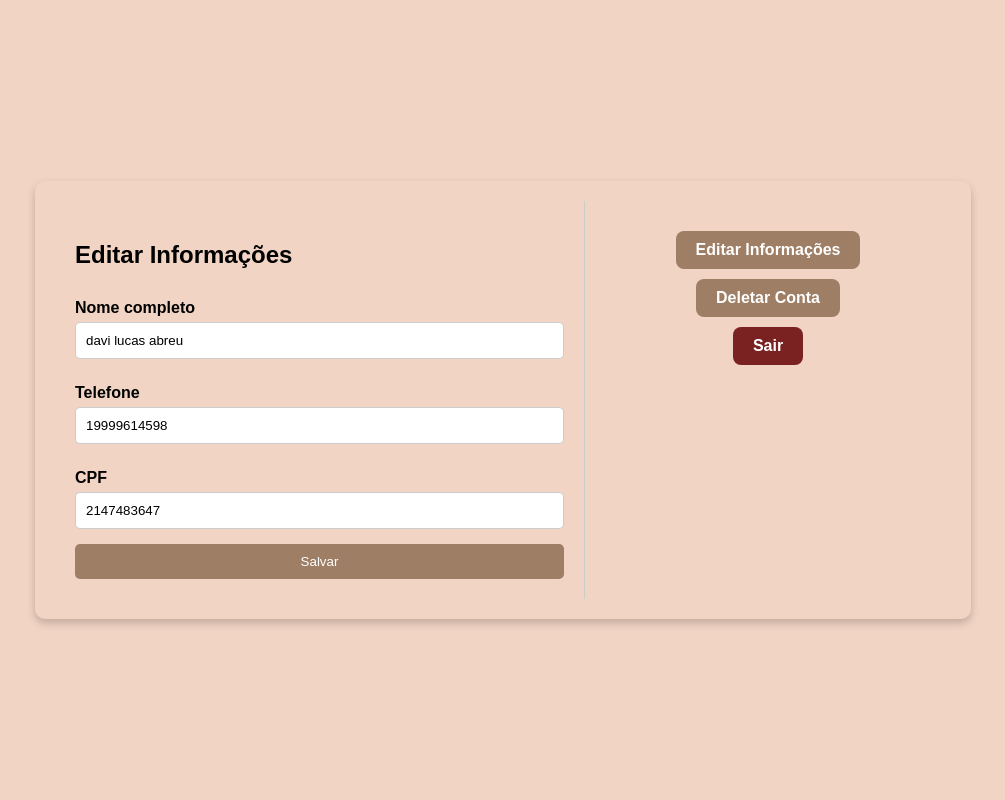
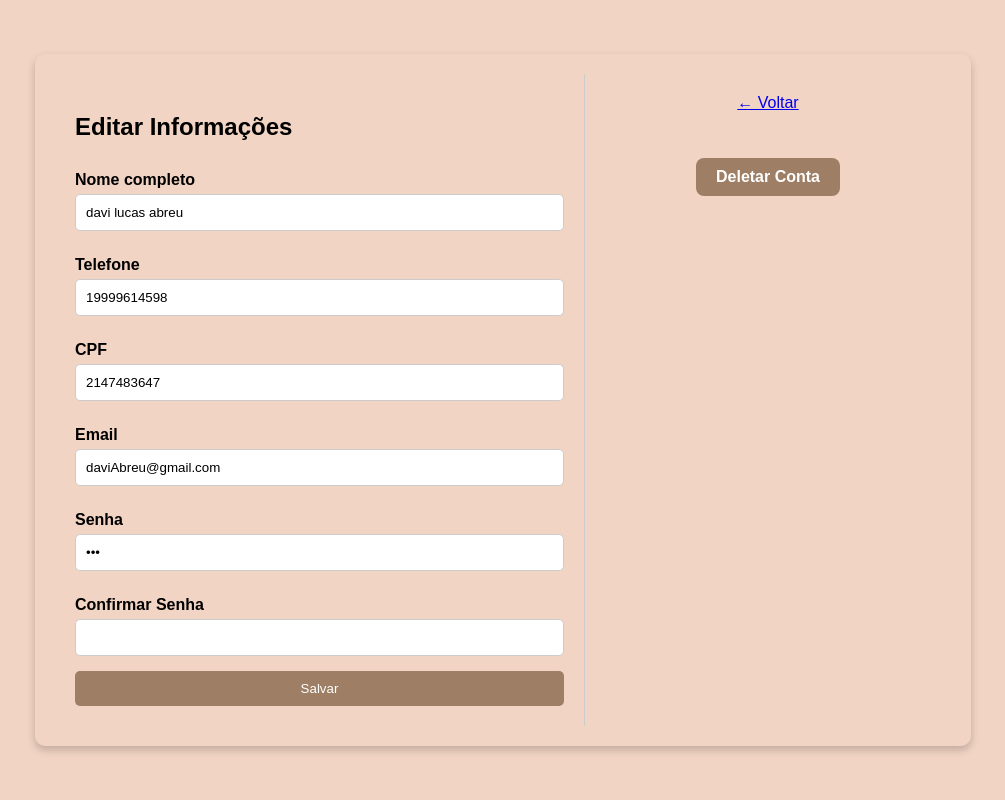
Before and after one commit to SraBanach/Plataforma-de-agendamento, a PHP site: page /usuario-editar.php in a window 1280 px wide. Shown: the whole page, without its empty margins (137-1142 px from the left). Run offline with PHP 8.4, Linux system fonts and the light colour scheme; a user stored in the database is signed in; data comes from the database, SQL or seed files in the repository.

Commit message:
menu-usuario

```diff
--- a/assets/css/telaUsuario.css
+++ b/assets/css/telaUsuario.css
@@ -86,15 +86,3 @@ body {
 .botaoEditar:hover, .botaoDeletar:hover, .botaoAgendamentos:hover {
     background-color: #cc958b;
 }
-
-.botaoLogout{
-    display: inline-block;
-    background-color: #7a2222;
-    color: white;
-    padding: 10px 20px;
-    text-decoration: none;
-    border-radius: 8px;
-    font-weight: bold;
-    margin-top: 10px;
-    transition: background-color 0.3s;
-}
--- a/includes/header.php
+++ b/includes/header.php
@@ -59,6 +59,7 @@ session_start(); // <-- INICIA A
                 <a href="telaUsuario.php" class="btn btn-outline-primary rounded-pill">
                     Olá, <?= $_SESSION['usuario_nome'] ?> 👋
                 </a>
+                <a class="botaoLogout" href="logout.php">Sair</a>
             <?php else: ?>
                 <a href="telaLogin.php" class="btn btn-outline-primary rounded-pill">
                     Login
--- a/includes/menu-usuario.php
+++ b/includes/menu-usuario.php
@@ -4,11 +4,17 @@ $paginaAtual = basename($_SERVER['PHP_SELF']);
 
 <?php if (isset($_SESSION['usuario_id'])): ?>
     <div class="menu-usuario">
+        <!-- Botão de Voltar (sempre aparece) -->
+        <a class="botaoVoltar" href="telaServico.php">← Voltar</a>
+        <br>
+        <br>
+
+        <!-- Só exibe "Meus Agendamentos" se não estiver na tela de edição -->
         <?php if ($paginaAtual !== 'usuario-editar.php'): ?>
             <a class="botaoAgendamentos" href="meusAgendamentos.php">Meus Agendamentos</a>
+            <a class="botaoEditar" href="usuario-editar.php">Editar Informações</a>
         <?php endif; ?>
-        <a class="botaoEditar" href="usuario-editar.php">Editar Informações</a>
+
         <a class="botaoDeletar" href="deletar-usuario.php">Deletar Conta</a>
-        <a class="botaoLogout" href="logout.php">Sair</a>
     </div>
 <?php endif; ?>
--- a/usuario-editar.php
+++ b/usuario-editar.php
@@ -7,9 +7,15 @@ $user = 'root';
 $password = '';
 $banco = new PDO($dsn, $user, $password);
 
-// Buscar dados do usuário logado
 $id_usuario = $_SESSION['usuario_id'];
-$busca = $banco->prepare("SELECT * FROM tb_cad_usuario WHERE id_usuario = :id");
+
+// Buscar dados do usuário juntando tb_cad_usuario e tb_login
+$busca = $banco->prepare("
+    SELECT u.*, l.email, l.senha
+    FROM tb_cad_usuario u
+    JOIN tb_login l ON u.id_usuario = l.id_usuario
+    WHERE u.id_usuario = :id
+");
 $busca->execute([':id' => $id_usuario]);
 $usuario = $busca->fetch(PDO::FETCH_ASSOC);
 
@@ -18,23 +24,47 @@ if ($_SERVER["REQUEST_METHOD"] == "POST") {
     $nome = $_POST['nome'];
     $telefone = $_POST['telefone'];
     $cpf = $_POST['cpf'];
+    $email = $_POST['email'];
+    $senha = $_POST['senha'];
+    $confirmar_senha = $_POST['confirmar_senha'];
 
-    // Verifica se todos os campos foram preenchidos
-    if (empty($nome) || empty($telefone) ||  empty($cpf) ) {
+    if (empty($nome) || empty($telefone) || empty($cpf) || empty($email) || empty($senha) || empty($confirmar_senha)) {
         echo "<script>alert('Por favor, preencha todos os campos.');</script>";
+    } elseif ($senha !== $confirmar_senha) {
+        echo "<script>alert('As senhas não coincidem.');</script>";
     } else {
-        $update = "UPDATE tb_cad_usuario SET nome = :nome, telefone = :telefone, cpf = :cpf WHERE id_usuario = :id";
-        $box = $banco->prepare($update);
-        $box->execute([
+        // Atualizar tb_cad_usuario
+        $updateUsuario = $banco->prepare("
+            UPDATE tb_cad_usuario
+            SET nome = :nome, telefone = :telefone, cpf = :cpf
+            WHERE id_usuario = :id
+        ");
+        $updateUsuario->execute([
             ':nome' => $nome,
             ':telefone' => $telefone,
             ':cpf' => $cpf,
             ':id' => $id_usuario
         ]);
-        echo "<script>alert('Dados atualizados com sucesso!');</script>";
-        // Atualiza os dados na tela
-        header("Location: usuario-editar.php");
-        exit();
+
+        // Atualizar tb_login
+        $updateLogin = $banco->prepare("
+            UPDATE tb_login
+            SET email = :email, senha = :senha
+            WHERE id_usuario = :id
+        ");
+        $updateLogin->execute([
+            ':email' => $email,
+            ':senha' => $senha,
+            ':id' => $id_usuario
+        ]);
+
+        $_SESSION['usuario_email'] = $email;
+        echo "<script>
+        alert('Dados atualizados com sucesso!');
+        window.location.href = 'telaServico.php';
+    </script>";
+    exit();
+
     }
 }
 ?>
@@ -62,6 +92,15 @@ if ($_SERVER["REQUEST_METHOD"] == "POST") {
                 <h4>CPF</h4>
                 <input type="text" name="cpf" value="<?= $usuario['cpf'] ?>" required>
 
+                <h4>Email</h4>
+                <input type="email" name="email" value="<?= $usuario['email'] ?>" required>
+
+                <h4>Senha</h4>
+                <input type="password" name="senha" value="<?= $usuario['senha'] ?>" required>
+
+                <h4>Confirmar Senha</h4>
+                <input type="password" name="confirmar_senha" required>
+
                 <button class="botaoSalvar" type="submit">Salvar</button>
             </form>
         </div>
```
Also changed, not shown: assets/css/style.css (+13 -0 lines).
